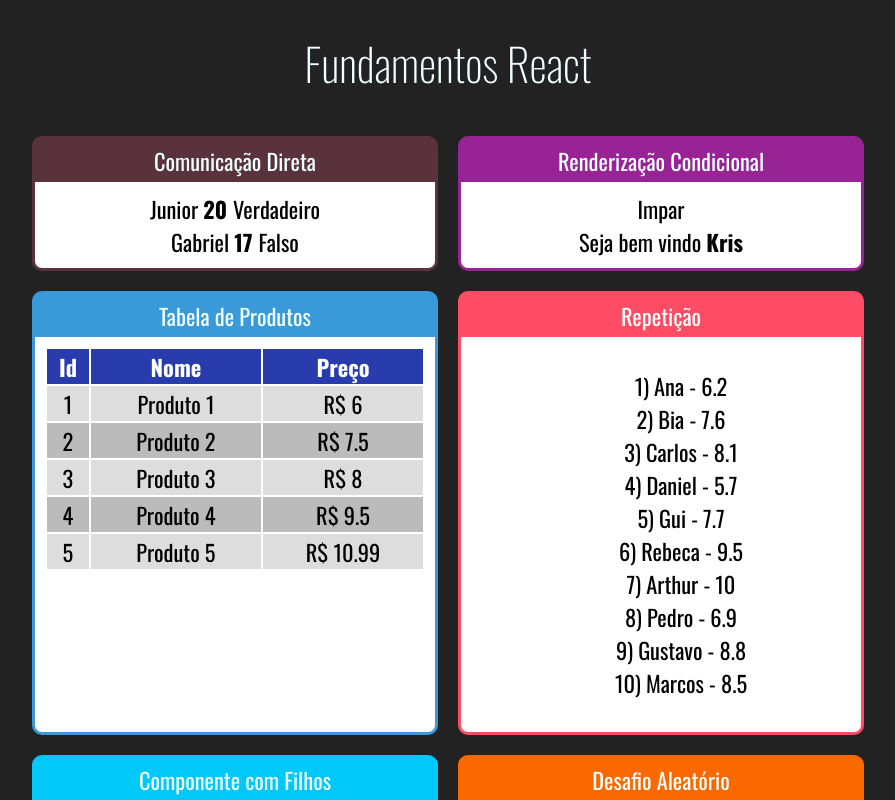
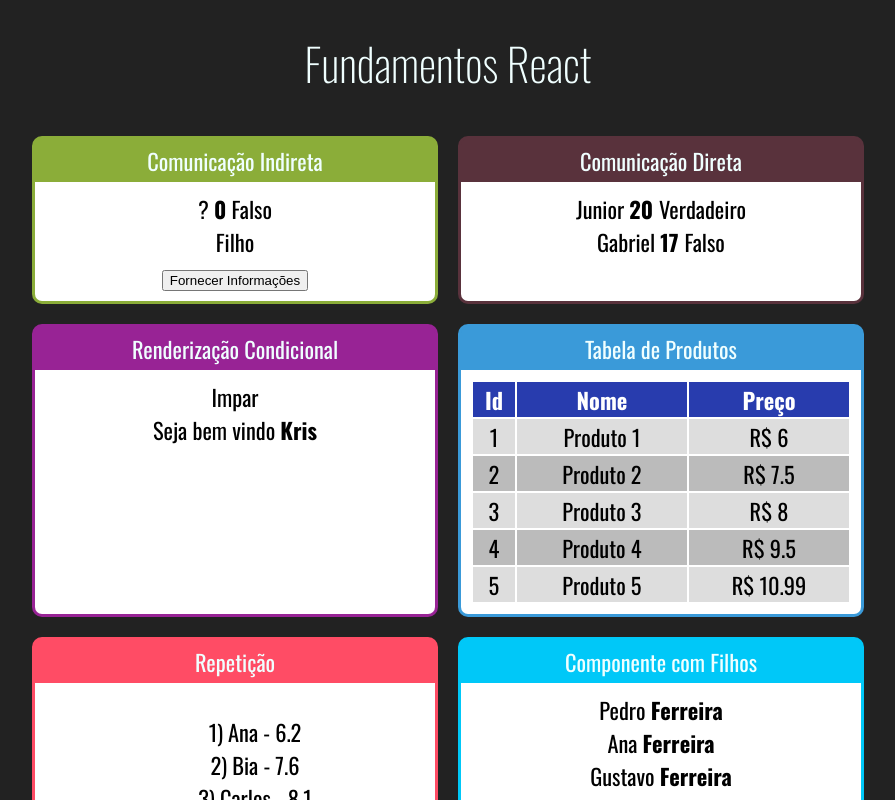
Before and after one commit to Krishnamuti/FundamentosReact, a React (Create React App) app in the folder FRONT/: page / in a window 1280 px wide. Shown: the top 800 px of the page, without its empty margins (192-1087 px from the left). Built offline with nearby package versions, Linux system fonts and the light colour scheme.

Commit message:
Comunicação Indireta

```diff
--- a/FRONT/src/App.js
+++ b/FRONT/src/App.js
@@ -1,6 +1,7 @@
 import './App.css';
 import React from 'react';
 
+import IndiretaPai from './components/comunicacao/IndiretaPai';
 import DiretaPai from './components/comunicacao/DiretaPai';
 import UsuarioInfo from './components/condicional/UsuarioInfo';
 import ParOuImpar from './components/condicional/ParOuImpar';
@@ -20,6 +21,10 @@
       <h1>Fundamentos React</h1>
 
       <div className="Cards">
+
+        <Card titulo="Comunicação Indireta" color="#8BAD39">
+          <IndiretaPai></IndiretaPai>
+        </Card>
 
         <Card titulo="Comunicação Direta" color="#59323C">
           <DiretaPai></DiretaPai>
--- /dev/null
+++ b/FRONT/src/components/comunicacao/IndiretaFilho.jsx
@@ -0,0 +1,14 @@
+import React from 'react';
+
+export default props => {
+    return(
+        <div>
+            <div>Filho</div>
+            <button onClick={
+                function (e) {
+                    props.quandoClicar('João', 53, true);
+                }
+            }>Fornecer Informações</button>
+        </div>
+    );
+};
--- /dev/null
+++ b/FRONT/src/components/comunicacao/IndiretaPai.jsx
@@ -0,0 +1,25 @@
+import React from 'react';
+import IndiretaFilho from './IndiretaFilho';
+
+export default props => {
+    let nome = '?';
+    let idade = 0;
+    let nerd = false;
+
+    function fornecerInformacoes(nomeParam, idadeParam, nerdParam){
+        nome = nomeParam;
+        idade = idadeParam;
+        nerd = nerdParam;
+    }
+
+    return(
+        <div>
+           <div>
+                <span>{nome} </span>
+                <span><strong>{idade}</strong> </span>
+                <span>{nerd ? 'Verdadeiro' : 'Falso'}</span>
+           </div>
+           <IndiretaFilho quandoClicar={fornecerInformacoes}></IndiretaFilho>
+        </div>
+    );
+};
```
